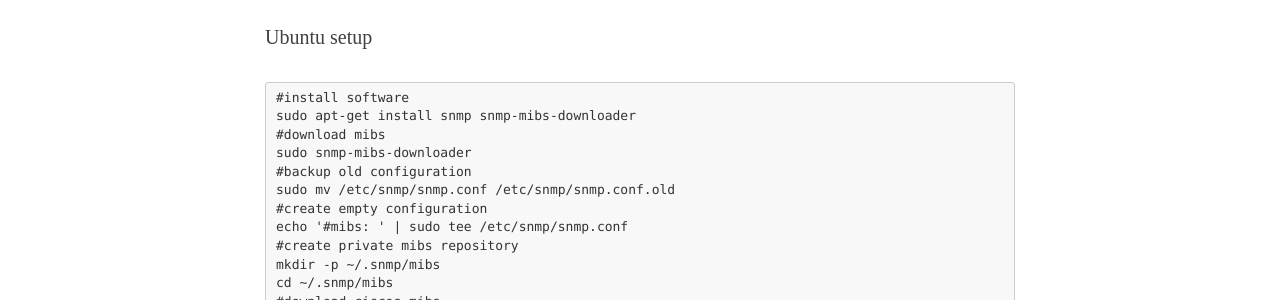
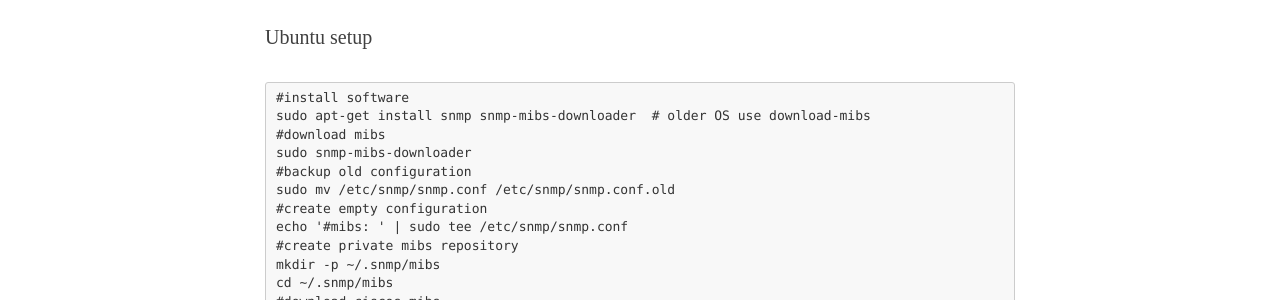
Before and after one commit to clysel/christian.lysel.net, a Jekyll site: the page built from _posts/2015-07-24-snmp.markdown, in a window 1280 px wide. Shown: the part 471-771 px from the top of the page. Built offline with Jekyll 4.4.1, drawn with Linux system fonts in a browser that asks for light colours; some of the changed text lies outside the part shown.

Commit message:
Update 2015-07-24-snmp.markdown

````diff
--- a/_posts/2015-07-24-snmp.markdown
+++ b/_posts/2015-07-24-snmp.markdown
@@ -8,7 +8,7 @@
 
 ```
 #install software
-sudo apt-get install snmp snmp-mibs-downloader
+sudo apt-get install snmp snmp-mibs-downloader  # older OS use download-mibs
 #download mibs
 sudo snmp-mibs-downloader
 #backup old configuration
````
